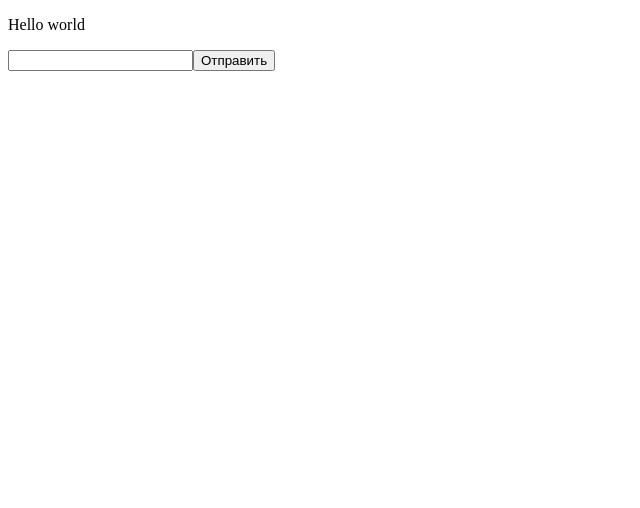
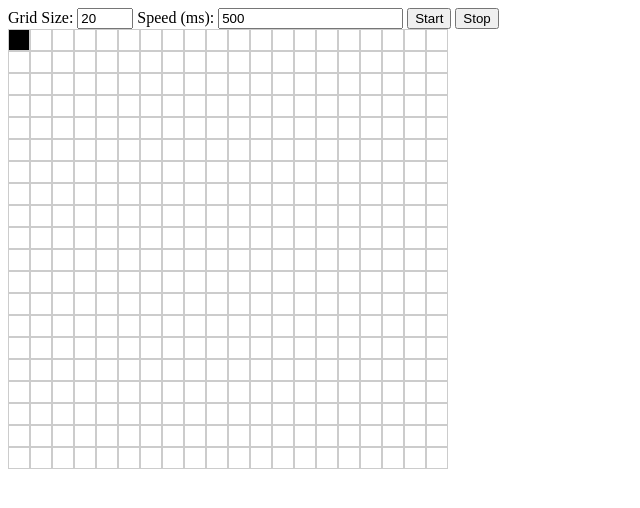
Before and after one commit to V-Kozintsev/the_game_of_life, a plain HTML site: page index.html in a window 1280 px wide. Shown: the whole page, without its empty margins (0-640 px from the left). Drawn offline with Linux system fonts and the light colour scheme.

Commit message:
deploy: 48a3e85040c83b88664cec5dd3dbcf3d7bea1639

```diff
--- /dev/null
+++ b/css/style.css
@@ -0,0 +1,22 @@
+#mainBoxId {
+  display: grid;
+}
+
+.grid-row {
+  display: flex;
+}
+
+.grid-cell {
+  width: 20px;
+  height: 20px;
+  border: 1px solid #ccc;
+  cursor: pointer;
+}
+
+.grid-cell.alive {
+  background-color: black;
+}
+
+.grid-cell.dead {
+  background-color: white;
+}
--- a/index.html
+++ b/index.html
@@ -1 +1 @@
-<!doctype html><html lang="en"><head><meta charset="UTF-8"/><meta name="viewport" content="width=device-width,initial-scale=1"/><title>Document</title><script defer="defer" src="main.main.js"></script></head><body><p>Hello world</p></body></html>
+<!doctype html><html lang="en"><head><meta charset="UTF-8"/><meta name="viewport" content="width=device-width,initial-scale=1"/><link href="https://fonts.googleapis.com/css2?family=Raleway:ital,wght@0,100..900;1,100..900&family=Roboto:ital,wght@0,100;0,300;0,400;0,500;0,700;0,900;1,100;1,300;1,400;1,500;1,700;1,900&display=swap" rel="stylesheet"/><title>Document</title><script defer="defer" src="main.main.js"></script><link href="./css/style.css" rel="stylesheet"></head><body><div id="controls"><label for="gridSize">Grid Size:</label> <input type="number" id="gridSize" min="5" max="50" value="20"/> <label for="speed">Speed (ms):</label> <input type="number" id="speed" min="100" value="500"/> <button id="startButton">Start</button> <button id="stopButton">Stop</button></div><div id="mainBoxId"></div></body></html>
--- a/main.main.js
+++ b/main.main.js
@@ -1 +1 @@
-(()=>{"use strict";window.onload=function(){!function(){const e=document.createElement("input");e.type="text";const n=document.createElement("button");n.innerText="Отправить";const t=document.createElement("div");n.addEventListener("click",(()=>{const{value:n}=e;t.innerText=`Вы ввели: ${n}`,e.value=""})),e.addEventListener("keypress",(e=>{"Enter"===e.key&&n.click()})),document.body.appendChild(e),document.body.appendChild(n),document.body.appendChild(t)}()}})();
+(()=>{"use strict";let e,t=null,n=20,l=500;const d=(t,n)=>{e[t][n]=!e[t][n];const l=document.getElementById("mainBoxId");l.innerHTML="",e.forEach(((e,t)=>{const n=document.createElement("div");n.className="grid-row",e.forEach(((e,l)=>{const a=document.createElement("div");a.className="grid-cell "+(e?"alive":"dead"),a.addEventListener("click",(()=>d(t,l))),n.appendChild(a)})),l.appendChild(n)}))},a=(t,n)=>{let l=0;return[[-1,-1],[-1,0],[-1,1],[0,-1],[0,1],[1,-1],[1,0],[1,1]].forEach((d=>{let[a,r]=d;const c=t+a,o=n+r;c>=0&&c<e.length&&o>=0&&o<e[c].length&&(l+=e[c][o]?1:0)})),l},r=()=>{const t=e.map((e=>[...e]));for(let n=0;n<e.length;n+=1)for(let l=0;l<e[n].length;l+=1){const d=a(n,l);e[n][l]?t[n][l]=2===d||3===d:t[n][l]=3===d}e=t,d(0,0)},c=t=>{e=Array.from({length:t},(()=>Array(t).fill(!1))),d(0,0)},o=()=>{null===t&&(t=setInterval(r,l))};document.getElementById("startButton")?.addEventListener("click",o),document.getElementById("stopButton")?.addEventListener("click",(()=>{null!==t&&(clearInterval(t),t=null)})),document.getElementById("gridSize")?.addEventListener("change",(e=>{n=parseInt(e.target.value,10),c(n)})),document.getElementById("speed")?.addEventListener("change",(e=>{l=parseInt(e.target.value,10),o()})),c(n)})();
```
